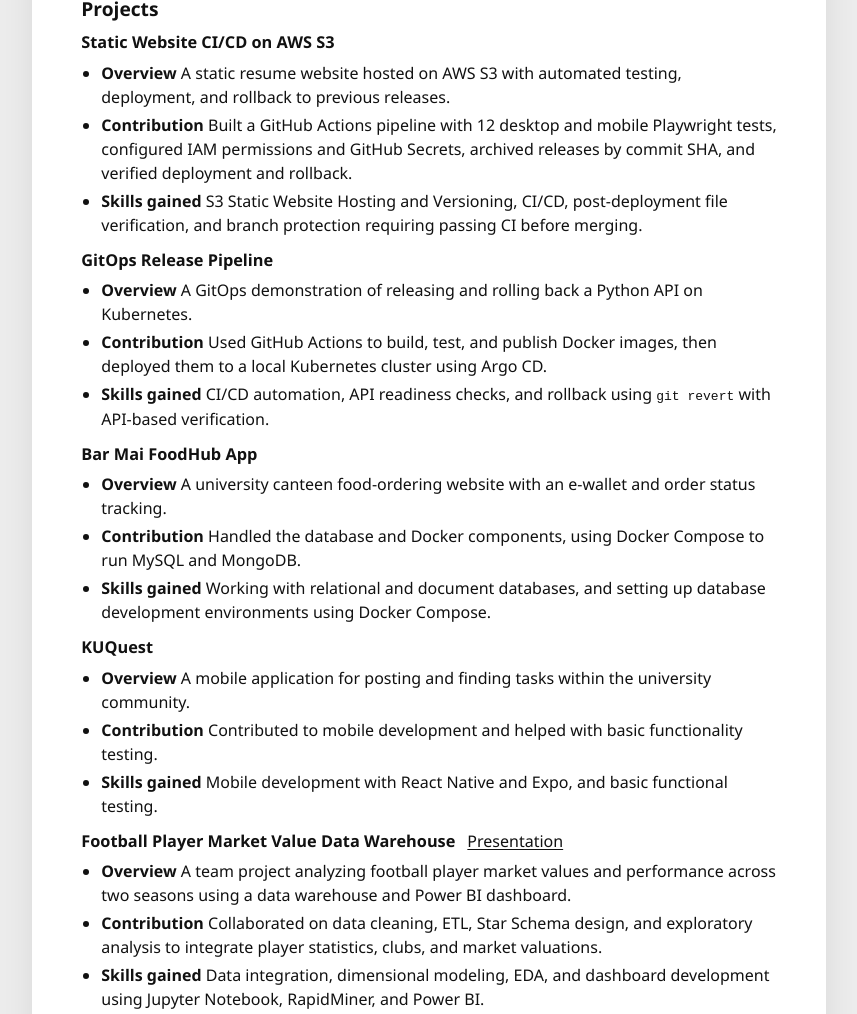
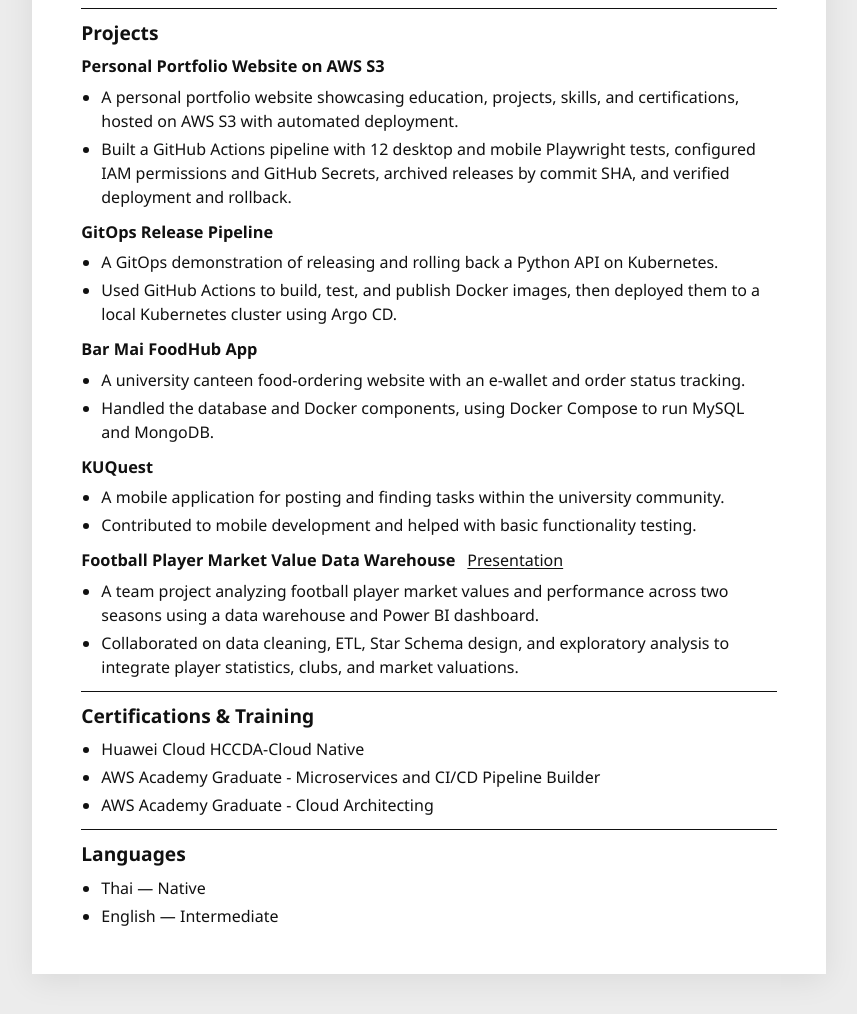
Before and after one commit to MixSupasek/static-port, a website: page index.html in a window 1280 px wide. Shown: the part 872-1886 px from the top of the page, without its empty margins (211-1068 px from the left). Drawn offline with Linux system fonts and the light colour scheme.

Commit message:
style: simplify project bullets and clarify personal portfolio

```diff
--- a/index.html
+++ b/index.html
@@ -106,7 +106,7 @@
     <div class="resume-body">
       <section aria-labelledby="profile">
         <h2 id="profile">About Me</h2>
-        <p>Third-year Computer Engineering student at Kasetsart University seeking a DevOps or Cloud Engineering internship. Hands-on experience automating Docker image builds, deploying applications to Kubernetes, and building a CI/CD pipeline for a static website on AWS S3.</p>
+        <p>Third-year Computer Engineering student at Kasetsart University seeking a DevOps or Cloud Engineering internship. Hands-on experience automating Docker image builds, deploying applications to Kubernetes, and building a CI/CD pipeline for a personal portfolio website on AWS S3.</p>
       </section>
 
       <section aria-labelledby="education">
@@ -146,39 +146,35 @@
       <section aria-labelledby="projects">
         <h2 id="projects">Projects</h2>
         <div class="project-heading">
-          <h3>Static Website CI/CD on AWS S3</h3>
+          <h3>Personal Portfolio Website on AWS S3</h3>
         </div>
         <ul class="project-summary">
-          <li><strong>Overview</strong> A static resume website hosted on AWS S3 with automated testing, deployment, and rollback to previous releases.</li>
-          <li><strong>Contribution</strong> Built a GitHub Actions pipeline with 12 desktop and mobile Playwright tests, configured IAM permissions and GitHub Secrets, archived releases by commit SHA, and verified deployment and rollback.</li>
-          <li><strong>Skills gained</strong> S3 Static Website Hosting and Versioning, CI/CD, post-deployment file verification, and branch protection requiring passing CI before merging.</li>
+          <li>A personal portfolio website showcasing education, projects, skills, and certifications, hosted on AWS S3 with automated deployment.</li>
+          <li>Built a GitHub Actions pipeline with 12 desktop and mobile Playwright tests, configured IAM permissions and GitHub Secrets, archived releases by commit SHA, and verified deployment and rollback.</li>
         </ul>
 
         <div class="project-heading">
           <h3>GitOps Release Pipeline</h3>
         </div>
         <ul class="project-summary">
-          <li><strong>Overview</strong> A GitOps demonstration of releasing and rolling back a Python API on Kubernetes.</li>
-          <li><strong>Contribution</strong> Used GitHub Actions to build, test, and publish Docker images, then deployed them to a local Kubernetes cluster using Argo CD.</li>
-          <li><strong>Skills gained</strong> CI/CD automation, API readiness checks, and rollback using <code>git revert</code> with API-based verification.</li>
+          <li>A GitOps demonstration of releasing and rolling back a Python API on Kubernetes.</li>
+          <li>Used GitHub Actions to build, test, and publish Docker images, then deployed them to a local Kubernetes cluster using Argo CD.</li>
         </ul>
 
         <div class="project-heading">
           <h3>Bar Mai FoodHub App</h3>
         </div>
         <ul class="project-summary">
-          <li><strong>Overview</strong> A university canteen food-ordering website with an e-wallet and order status tracking.</li>
-          <li><strong>Contribution</strong> Handled the database and Docker components, using Docker Compose to run MySQL and MongoDB.</li>
-          <li><strong>Skills gained</strong> Working with relational and document databases, and setting up database development environments using Docker Compose.</li>
+          <li>A university canteen food-ordering website with an e-wallet and order status tracking.</li>
+          <li>Handled the database and Docker components, using Docker Compose to run MySQL and MongoDB.</li>
         </ul>
 
         <div class="project-heading">
           <h3>KUQuest</h3>
         </div>
         <ul class="project-summary">
-          <li><strong>Overview</strong> A mobile application for posting and finding tasks within the university community.</li>
-          <li><strong>Contribution</strong> Contributed to mobile development and helped with basic functionality testing.</li>
-          <li><strong>Skills gained</strong> Mobile development with React Native and Expo, and basic functional testing.</li>
+          <li>A mobile application for posting and finding tasks within the university community.</li>
+          <li>Contributed to mobile development and helped with basic functionality testing.</li>
         </ul>
 
         <div class="project-heading">
@@ -186,9 +182,8 @@
           <a href="https://www.youtube.com/watch?v=aACfBl-uUSw">Presentation</a>
         </div>
         <ul class="project-summary">
-          <li><strong>Overview</strong> A team project analyzing football player market values and performance across two seasons using a data warehouse and Power BI dashboard.</li>
-          <li><strong>Contribution</strong> Collaborated on data cleaning, ETL, Star Schema design, and exploratory analysis to integrate player statistics, clubs, and market valuations.</li>
-          <li><strong>Skills gained</strong> Data integration, dimensional modeling, EDA, and dashboard development using Jupyter Notebook, RapidMiner, and Power BI.</li>
+          <li>A team project analyzing football player market values and performance across two seasons using a data warehouse and Power BI dashboard.</li>
+          <li>Collaborated on data cleaning, ETL, Star Schema design, and exploratory analysis to integrate player statistics, clubs, and market valuations.</li>
         </ul>
       </section>
 
--- a/package.json
+++ b/package.json
@@ -1,6 +1,6 @@
 {
   "name": "static-port",
-  "version": "1.5.2",
+  "version": "1.6.0",
   "description": "Static portfolio with automated browser tests and versioned build artifacts",
   "private": true,
   "scripts": {
```
Also changed, not shown: tests/portfolio.spec.js (+6 -1 lines), 1 other file.
